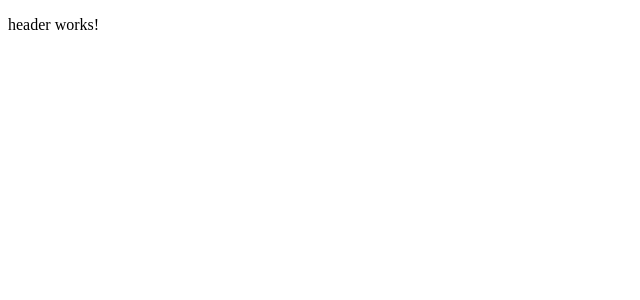
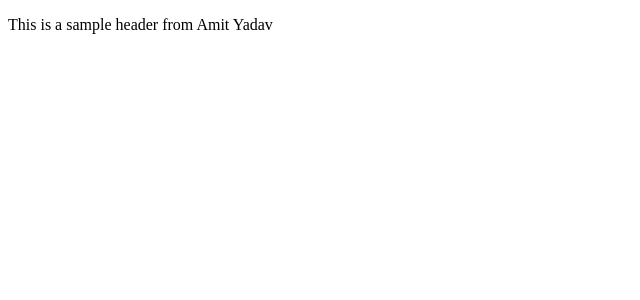
Before and after one commit to amityadav/ay-header, an Angular app: page / in a window 1280 px wide. Shown: the top 300 px of the page, without its empty margins (0-640 px from the left). Built offline with nearby package versions, Linux system fonts and the light colour scheme.

Commit message:
updates to publish package
updates to publish package

```diff
--- a/src/app/app.component.ts
+++ b/src/app/app.component.ts
@@ -1,4 +1,7 @@
+import {enableProdMode} from '@angular/core';
 import { Component } from '@angular/core';
+
+enableProdMode();
 
 @Component({
   selector: 'app-root',
--- a/src/app/header/header.component.html
+++ b/src/app/header/header.component.html
@@ -1,3 +1,3 @@
 <p>
-  header works!
+  This is a sample header from Amit Yadav
 </p>
```
Also changed, not shown: src/app/header/header.module.ts (added, +17 -0 lines), tsconfig.json (+23 -12 lines), 1 other file (tests, documents, lock files or other folders).
